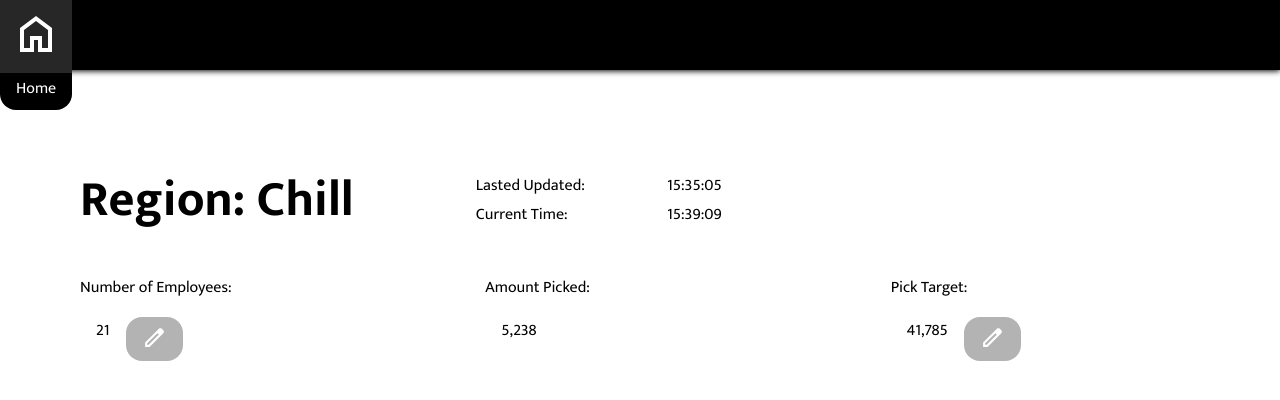
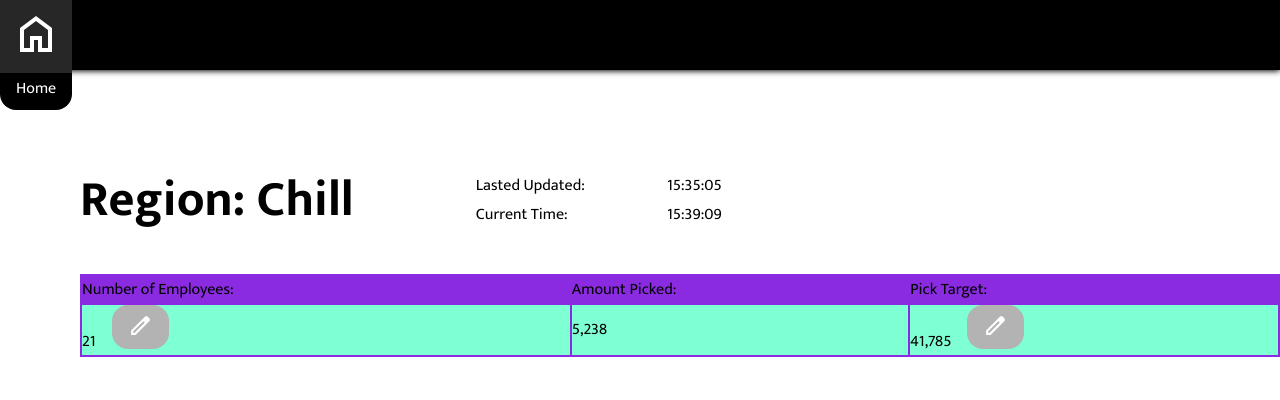
Before and after one commit to AlyaRees/PickPlanner, a plain HTML site: page index.html in a window 1280 px wide. Drawn offline with Linux system fonts and the light colour scheme.

Commit message:
Changed section3 to a table

```diff
--- a/index.html
+++ b/index.html
@@ -15,7 +15,7 @@
             <div class="main-card">
             <div class="section1">
             <h1>Region: Chill</h1>
-            <table>
+            <table class="table1">
                 <tr>
                     <td class="td1">
                         Lasted Updated:
@@ -35,20 +35,18 @@
             </table>
         </div>
             <div class="section2">
-                <p>Number of Employees:</p>
-                <p>Amount Picked:</p>
-                <p>Pick Target:</p>
-                </div>
-                <div class="section3">
-                    <div class="row">
-                    <p>21<button class="sec3-btn"><img src="edit_icon.svg" width="25px"></button></p>
-                </div>
-                <div class="row">
-                    <p>5,238</p>
-                </div>
-                <div class="row">
-                    <p>41,785<button class="sec3-btn"><img src="edit_icon.svg" width="25px"></button></p>
-                </div>
+                <table class="table2">
+                    <tr>
+                <td>Number of Employees:</p></td>
+                <td>Amount Picked:</td>
+                <td>Pick Target:</td>
+            </tr>
+            <tr>
+                <td>21<button class="table2-btn"><img src="edit_icon.svg" width="25px"></button></td>
+                <td>5,238</td>
+                <td>41,785<button class="table2-btn"><img src="edit_icon.svg" width="25px"></button></td>
+        </tr>
+        </table>
             </div>
         </div>
     </main>
--- a/style.css
+++ b/style.css
@@ -62,46 +62,37 @@ h1 {
     gap: 10%;
 }
 
-table .td1 {
+.table1 .td1 {
     display: flex;
     margin-right: 5rem;
 }
 
 .section2 {
     margin-top: 2rem;
-    column-count: 3;
 }
 
-.section3 {
-    margin-top: 1rem;
-    column-count: 3;
-    justify-content: space-around;
-    align-items: center;
+.table2 {
+    width: 100%;
+    background-color: blueviolet;
 }
 
-.row {
-    display: flex;
-    align-items: center;
-    margin: 0 1rem;
+.table2 tr:nth-child(2) {
+    background-color: aquamarine;
 }
 
-.row p {
-    display: inline-flex;
-}
-
-.sec3-btn {
+.table2-btn {
     border-radius: 1rem;
     color: rgb(106, 60, 166);
     background-color: rgb(179, 179, 179);
     margin-left: 1rem;
 }
 
-.sec3-btn:hover {
+.table2-btn:hover {
     cursor: pointer;
     color: white;
     background-color: rgb(117, 71, 177);
 }
 
-.sec3-btn img {
+.table2-btn img {
     padding: 0.5rem 1rem;
 }
```
